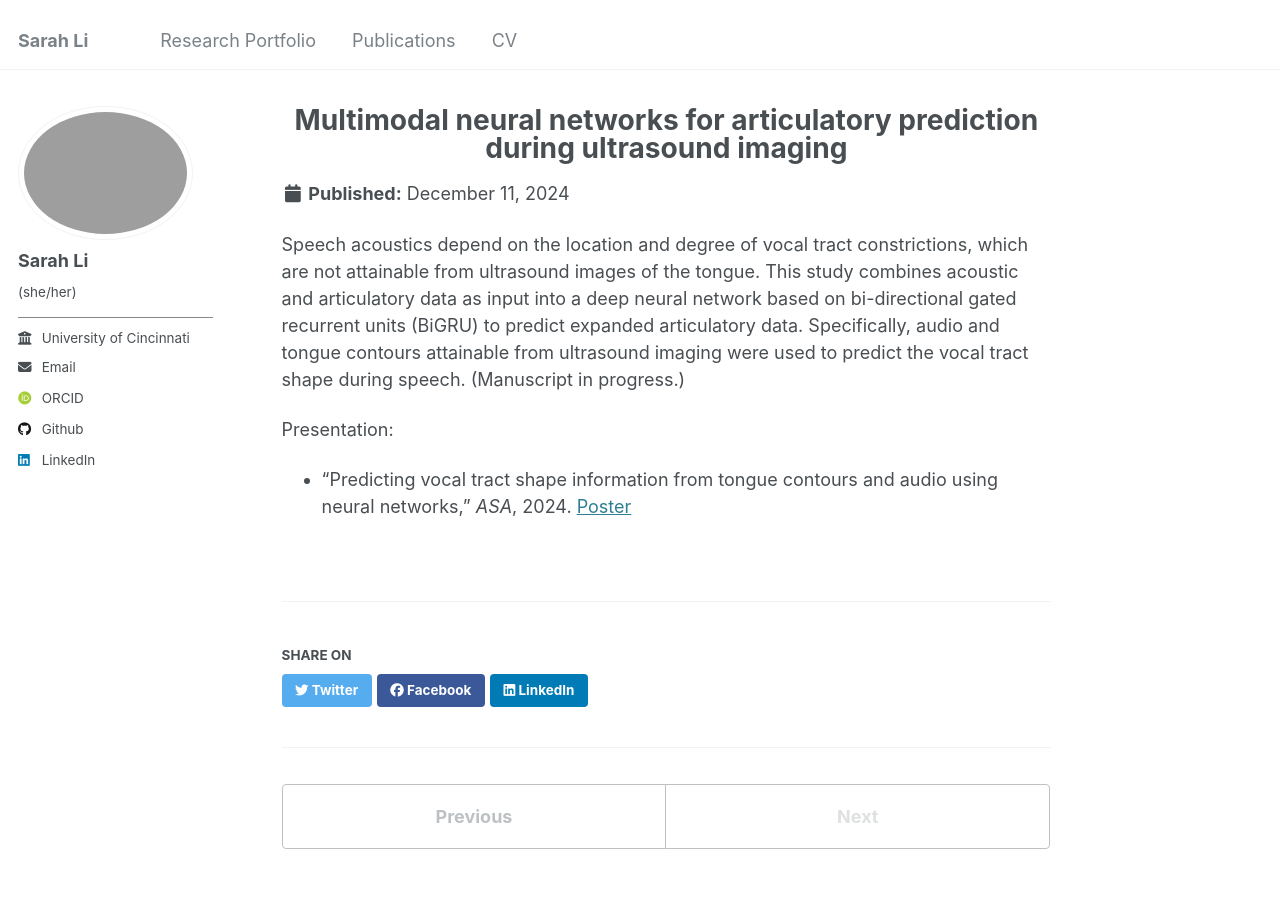
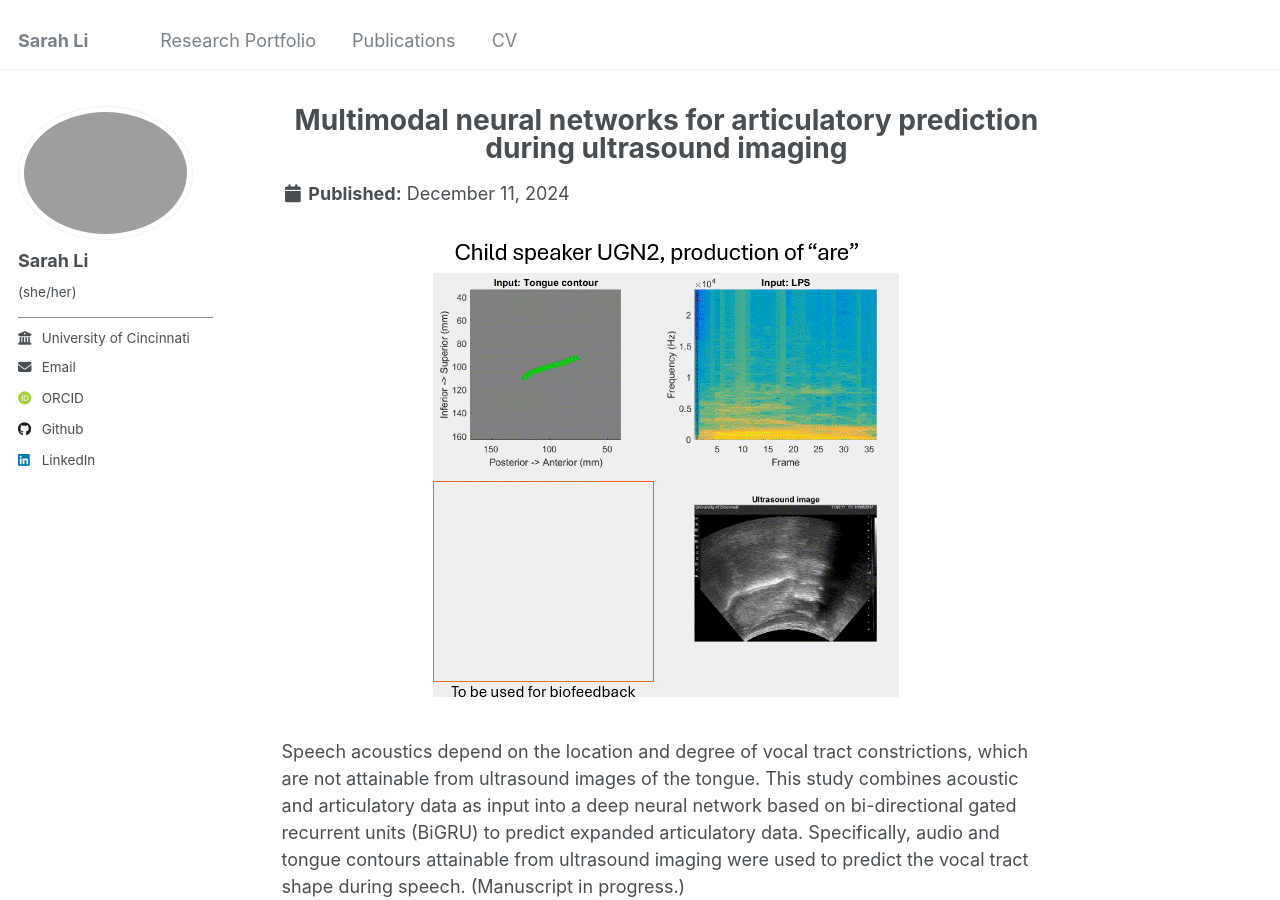
Before and after one commit to SarahRLi/sarahrli.github.io, a Jekyll site: the page built from _portfolio/portfolio-3.md, in a window 1280 px wide and 900 px high. Built offline with Jekyll 4.4.1, drawn with Linux system fonts in a browser that asks for light colours; some web fonts are replaced.

Commit message:
Update portfolio-3.md

```diff
--- a/_portfolio/portfolio-3.md
+++ b/_portfolio/portfolio-3.md
@@ -3,7 +3,8 @@ title: "<div align='center'>Multimodal neural networks for articulatory predicti
 excerpt: "<div align='center'><img src='/images/multimodal_articulatory_prediction.gif'></div>"
 collection: portfolio
 ---
-
+<div align='center'><img src='/images/multimodal_articulatory_prediction.gif'></div>
+<br/>
 Speech acoustics depend on the location and degree of vocal tract constrictions, which are not attainable from ultrasound images of the tongue. This study combines acoustic and articulatory data as input into a deep neural network based on bi-directional gated recurrent units (BiGRU) to predict expanded articulatory data. Specifically, audio and tongue contours attainable from ultrasound imaging were used to predict the vocal tract shape during speech. (Manuscript in progress.)
 
 Presentation:
```
